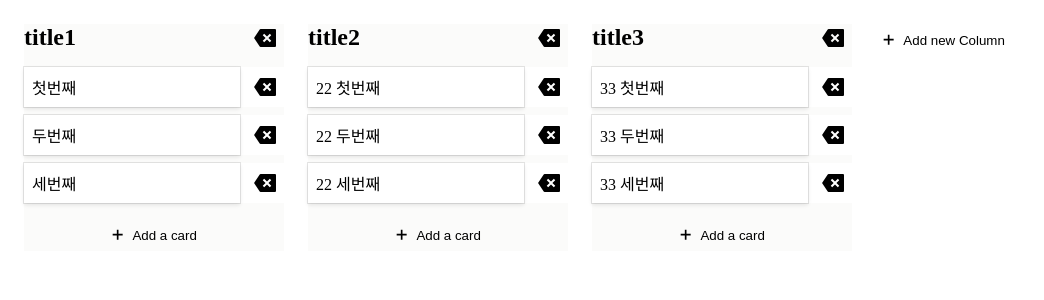
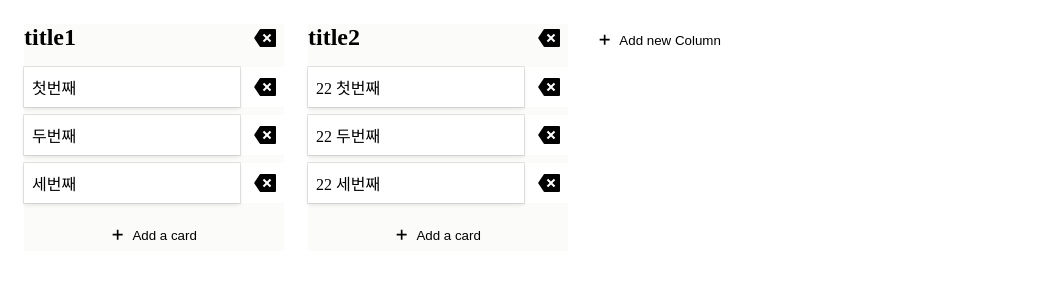
Before and after one commit to HoseokNa/my-kanban, a React (Create React App) app: page / in a window 1280 px wide. Shown: the top 300 px of the page, without its empty margins (0-1044 px from the left). Built offline with nearby package versions, Linux system fonts and the light colour scheme.

Commit message:
feat: localStorage 저장 및 불러오기 적용
- refs: #13

```diff
--- a/src/App.js
+++ b/src/App.js
@@ -2,9 +2,11 @@ import styled from '@emotion/styled'
 import { useState } from 'react'
 import AddButton from './components/AddButton'
 import KanbanColumn from './components/KanbanColumn'
+import { getItem, setItem } from './utils/store'
 
+const LOCAL_KANBAN_COLUMN = 'KANBAN_COLUMNS'
 const MIN_KANBAN_COLUMN_SIZE = 2
-const DUMMY_DATA = [
+const DEFAULT_KANBAN_COLUMNS = [
   {
     id: 1,
     title: 'title1',
@@ -23,19 +25,16 @@ const DUMMY_DATA = [
       { id: 6, content: '22 세번째' },
     ],
   },
-  {
-    id: 3,
-    title: 'title3',
-    kanbanList: [
-      { id: 7, content: '33 첫번째' },
-      { id: 8, content: '33 두번째' },
-      { id: 9, content: '33 세번째' },
-    ],
-  },
 ]
 
 function App() {
-  const [kanbanColumns, setKanbanColumns] = useState(DUMMY_DATA)
+  const [kanbanColumns, setKanbanColumns] = useState(
+    getItem(LOCAL_KANBAN_COLUMN, DEFAULT_KANBAN_COLUMNS),
+  )
+  const updateKanbanColumns = (nextKanbanColumns) => {
+    setItem(LOCAL_KANBAN_COLUMN, nextKanbanColumns)
+    setKanbanColumns(nextKanbanColumns)
+  }
   const updateTitle = (kanbanColumnId, nextTitle) => {
     const nextKanbanColumns = kanbanColumns.map((kanbanColumn) => {
       if (kanbanColumn.id !== kanbanColumnId) {
@@ -45,7 +44,7 @@ function App() {
       return { ...kanbanColumn, title: nextTitle }
     })
 
-    setKanbanColumns(nextKanbanColumns)
+    updateKanbanColumns(nextKanbanColumns)
   }
   const updateContent = (kanbanColumnId, kanbanItemId, nextContent) => {
     const nextKanbanColumns = kanbanColumns.map((kanbanColumn) => {
@@ -64,7 +63,7 @@ function App() {
       return { ...kanbanColumn, kanbanList: nextKanbanList }
     })
 
-    setKanbanColumns(nextKanbanColumns)
+    updateKanbanColumns(nextKanbanColumns)
   }
   const addKanbanItem = (kanbanColumnId) => {
     const nextKanbanColumns = kanbanColumns.map((kanbanColumn) => {
@@ -83,7 +82,7 @@ function App() {
       }
     })
 
-    setKanbanColumns(nextKanbanColumns)
+    updateKanbanColumns(nextKanbanColumns)
   }
   const deleteKanbanColumn = (deletedId) => {
     if (kanbanColumns.length === MIN_KANBAN_COLUMN_SIZE) {
@@ -94,7 +93,7 @@ function App() {
 
     const nextKanbanColumns = kanbanColumns.filter(({ id }) => id !== deletedId)
 
-    setKanbanColumns(nextKanbanColumns)
+    updateKanbanColumns(nextKanbanColumns)
   }
   const deleteKanbanItem = (kanbanColumnId, kanbanItemId) => {
     const nextKanbanColumns = kanbanColumns.map((kanbanColumn) => {
@@ -109,7 +108,7 @@ function App() {
       return { ...kanbanColumn, kanbanList: nextKanbanList }
     })
 
-    setKanbanColumns(nextKanbanColumns)
+    updateKanbanColumns(nextKanbanColumns)
   }
   const dragKanbanColumn = (fromId, toId) => {
     if (fromId === toId) {
@@ -136,7 +135,7 @@ function App() {
           nextKanbanColumns[toIndex],
         )
 
-    setKanbanColumns(nextKanbanColumns)
+    updateKanbanColumns(nextKanbanColumns)
   }
   const dragKanbanItem = (
     fromKanbanColumnId,
@@ -184,7 +183,7 @@ function App() {
         return { ...kanbanColumn, kanbanList: nextKanbanItems }
       })
 
-      setKanbanColumns(nextKanbanColumns)
+      updateKanbanColumns(nextKanbanColumns)
 
       return
     }
@@ -232,7 +231,7 @@ function App() {
       return { ...kanbanColumn, kanbanList: nextToKanbanItems }
     })
 
-    setKanbanColumns(nextKanbanColumns)
+    updateKanbanColumns(nextKanbanColumns)
   }
   const handleAddKanbanColumn = () => {
     const nextKanbanColumn = {
@@ -241,7 +240,7 @@ function App() {
       kanbanList: [],
     }
 
-    setKanbanColumns([...kanbanColumns, nextKanbanColumn])
+    updateKanbanColumns([...kanbanColumns, nextKanbanColumn])
   }
 
   return (
--- /dev/null
+++ b/src/utils/store.js
@@ -0,0 +1,25 @@
+const storage = window.localStorage
+
+export const setItem = (key, value) => {
+  try {
+    storage.setItem(key, JSON.stringify(value))
+  } catch (e) {
+    console.log(e)
+  }
+}
+
+export const getItem = (key, defaultValue) => {
+  try {
+    const storedValue = storage.getItem(key)
+
+    if (storedValue) {
+      return JSON.parse(storedValue)
+    }
+
+    return defaultValue
+  } catch (e) {
+    console.log(e)
+
+    return defaultValue
+  }
+}
```
